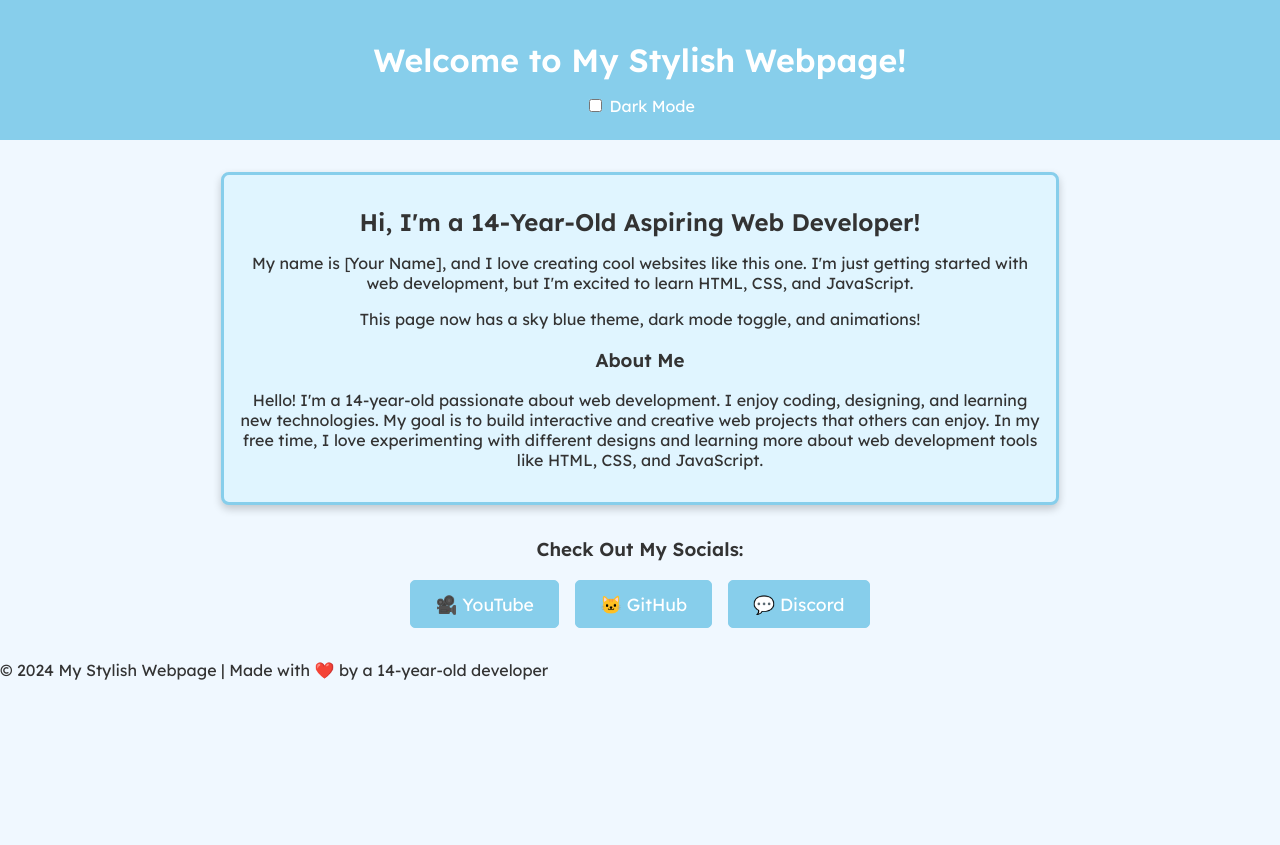
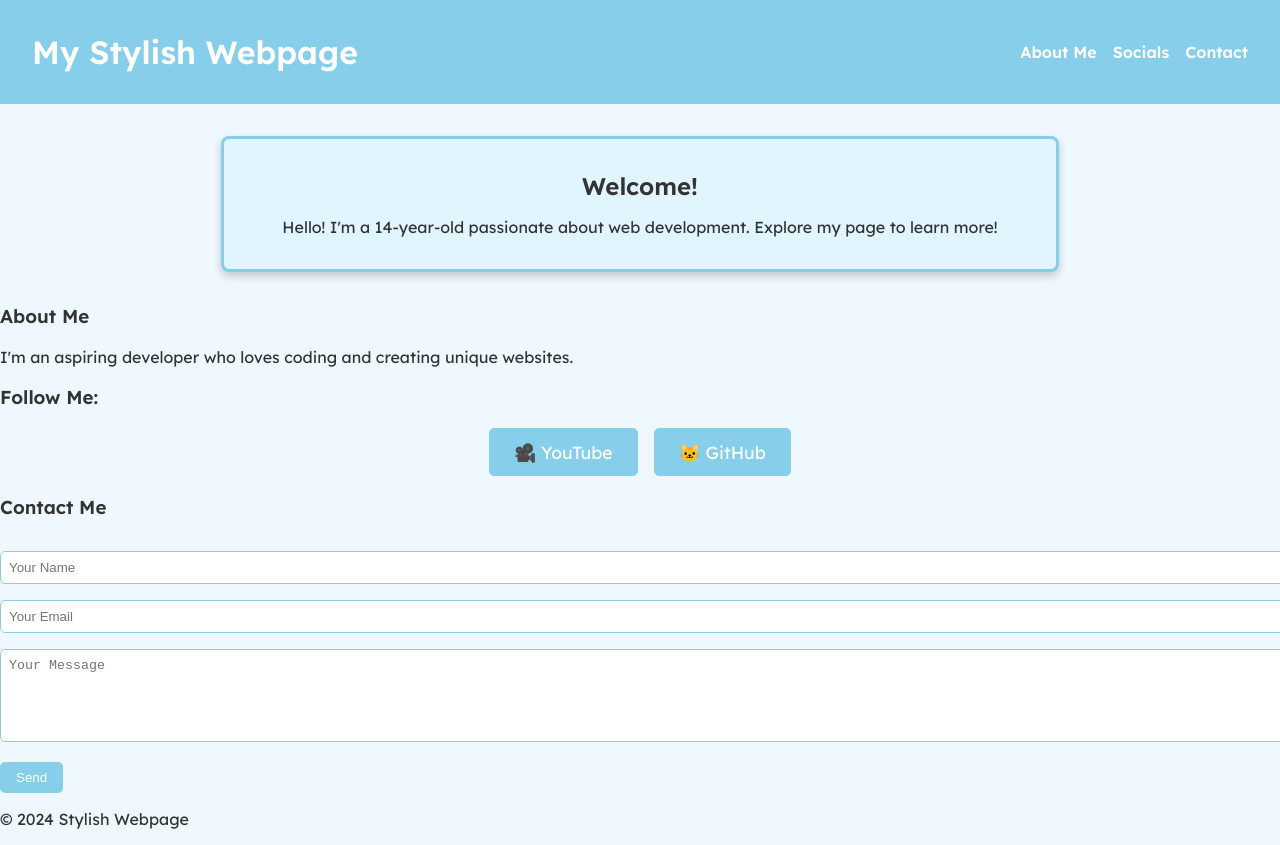
Before and after one commit to lolrender/All-About-Me, a plain HTML site: page index.html in a window 1280 px wide. Before the commit the page ends 800 px from the top, so only its background shows below. Drawn offline with Linux system fonts and the light colour scheme.

Commit message:
Update index.html

```diff
--- a/index.html
+++ b/index.html
@@ -23,7 +23,35 @@
             position: sticky;
             top: 0;
             z-index: 10;
+            display: flex;
+            justify-content: space-between;
+            align-items: center;
+            padding: 1rem 2rem;
         }
+        header nav {
+            display: flex;
+            gap: 1rem;
+        }
+        header nav a {
+            text-decoration: none;
+            color: white;
+            font-weight: 600;
+            transition: color 0.3s;
+        }
+        header nav a:hover {
+            color: #005f6b;
+        }
+
+        .progress-bar {
+            position: fixed;
+            top: 0;
+            left: 0;
+            height: 5px;
+            background-color: #87CEEB;
+            z-index: 1000;
+            transition: width 0.25s ease-out;
+        }
+
         main {
             margin: 2rem auto;
             max-width: 800px;
@@ -47,8 +75,6 @@
         .dark-mode footer {
             background-color: #444; /* Dark gray background for header & footer */
             color: #fff;
-            text-align: center;
-            padding: 1rem;
         }
         .dark-mode main {
             background-color: #555; /* Darker background for main content */
@@ -91,11 +117,28 @@
             box-shadow: 0 8px 15px rgba(0, 0, 0, 0.3);
         }
 
-        /* Scroll Effects */
-        .scroll-fade {
-            transform: translateY(0);
-            transition: all 1s ease-in-out;
-            opacity: 1; /* Always visible */
+        .contact-form {
+            margin-top: 2rem;
+            text-align: left;
+        }
+        .contact-form input, .contact-form textarea {
+            width: 100%;
+            padding: 0.5rem;
+            margin-bottom: 1rem;
+            border: 1px solid #87CEEB;
+            border-radius: 5px;
+        }
+        .contact-form button {
+            background-color: #87CEEB;
+            color: white;
+            padding: 0.5rem 1rem;
+            border: none;
+            border-radius: 5px;
+            cursor: pointer;
+            transition: background-color 0.3s;
+        }
+        .contact-form button:hover {
+            background-color: #005f6b;
         }
 
         /* Fade-In Keyframes */
@@ -128,84 +171,60 @@
     </style>
 </head>
 <body>
+    <div class="progress-bar"></div>
     <header>
-        <h1>Welcome to My Stylish Webpage!</h1>
-        <label class="switch">
-            <input type="checkbox" id="darkModeToggle">
-            <span class="slider round"></span>
-        </label>
-        <span>Dark Mode</span>
+        <h1>My Stylish Webpage</h1>
+        <nav>
+            <a href="#about">About Me</a>
+            <a href="#socials">Socials</a>
+            <a href="#contact">Contact</a>
+        </nav>
     </header>
     <main>
-        <h2 class="scroll-fade">Hi, I'm a 14-Year-Old Aspiring Web Developer!</h2>
-        <p class="scroll-fade">My name is [Your Name], and I love creating cool websites like this one. I'm just getting started with web development, but I'm excited to learn HTML, CSS, and JavaScript.</p>
-        <p class="scroll-fade">This page now has a sky blue theme, dark mode toggle, and animations!</p>
-
-        <!-- About Me Section -->
-        <section class="about-me scroll-fade">
+        <h2>Welcome!</h2>
+        <p>Hello! I'm a 14-year-old passionate about web development. Explore my page to learn more!</p>
+    </main>
+    <section id="about">
         <h3>About Me</h3>
-            <p>Hello! I'm a 14-year-old passionate about web development. I enjoy coding, designing, and learning new technologies. My goal is to build interactive and creative web projects that others can enjoy. In my free time, I love experimenting with different designs and learning more about web development tools like HTML, CSS, and JavaScript.</p>
+        <p>I'm an aspiring developer who loves coding and creating unique websites.</p>
     </section>
-    </main>
-
-    <!-- Social Buttons with Emojis -->
-    <div class="social-container scroll-fade">
-        <h3>Check Out My Socials:</h3>
+    <section id="socials">
+        <h3>Follow Me:</h3>
         <div class="social-buttons">
-            <a href="https://youtube.com" target="_blank">
-                🎥 YouTube
-            </a>
-            <a href="https://github.com" target="_blank">
-                🐱 GitHub
-            </a>
-            <a href="https://discord.com" target="_blank">
-                💬 Discord
-            </a>
+            <a href="https://youtube.com" target="_blank">🎥 YouTube</a>
+            <a href="https://github.com" target="_blank">🐱 GitHub</a>
         </div>
-    </div>
-
-    <!-- Back to Top Button -->
-    <div class="back-to-top">↑</div>
-
+    </section>
+    <section id="contact">
+        <h3>Contact Me</h3>
+        <form class="contact-form">
+            <input type="text" placeholder="Your Name" required>
+            <input type="email" placeholder="Your Email" required>
+            <textarea placeholder="Your Message" rows="5"></textarea>
+            <button type="submit">Send</button>
+        </form>
+    </section>
     <footer>
-        <p>&copy; 2024 My Stylish Webpage | Made with ❤️ by a 14-year-old developer</p>
+        <p>&copy; 2024 Stylish Webpage</p>
     </footer>
-
     <script>
-        // JavaScript for Scroll Animations
-        const scrollElements = document.querySelectorAll('.scroll-fade');
-        const backToTopButton = document.querySelector('.back-to-top');
-
-        const scrollAnimation = () => {
-            scrollElements.forEach((el) => {
-                const elementTop = el.getBoundingClientRect().top;
-                const windowHeight = window.innerHeight;
-
-                if (elementTop < windowHeight - 100) {
-                    el.classList.add('scroll-animate');
-                }
+        // Scroll Progress Bar
+        const progressBar = document.querySelector('.progress-bar');
+        window.addEventListener('scroll', () => {
+            const scrollPosition = window.scrollY;
+            const documentHeight = document.documentElement.scrollHeight - window.innerHeight;
+            const scrollPercentage = (scrollPosition / documentHeight) * 100;
+            progressBar.style.width = scrollPercentage + '%';
         });
 
-            // Show/hide Back to Top button
+        // Back-to-Top Button
+        const backToTopButton = document.querySelector('.back-to-top');
+        window.addEventListener('scroll', () => {
             if (window.scrollY > 200) {
                 backToTopButton.style.display = 'block';
             } else {
                 backToTopButton.style.display = 'none';
             }
-        };
-
-        window.addEventListener('scroll', scrollAnimation);
-        window.addEventListener('load', scrollAnimation);
-
-        // Dark Mode Toggle
-        const darkModeToggle = document.getElementById('darkModeToggle');
-        darkModeToggle.addEventListener('change', () => {
-            document.body.classList.toggle('dark-mode', darkModeToggle.checked);
-        });
-
-        // Back to Top Functionality
-        backToTopButton.addEventListener('click', () => {
-            window.scrollTo({ top: 0, behavior: 'smooth' });
         });
     </script>
 </body>
```
Lines whose indentation alone changed are shown as unchanged.
